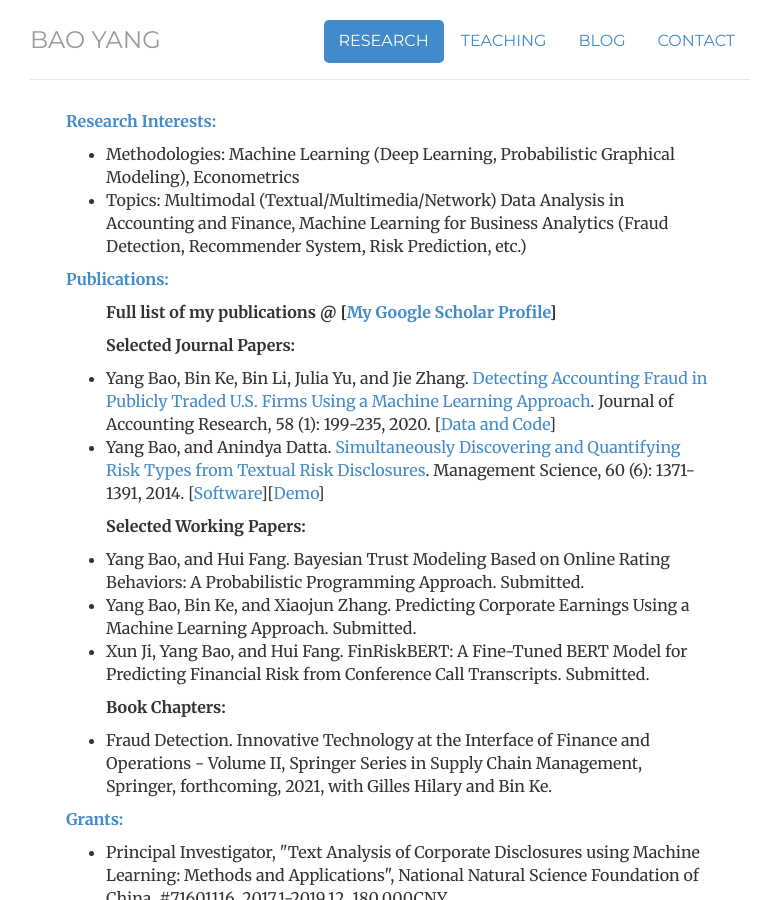
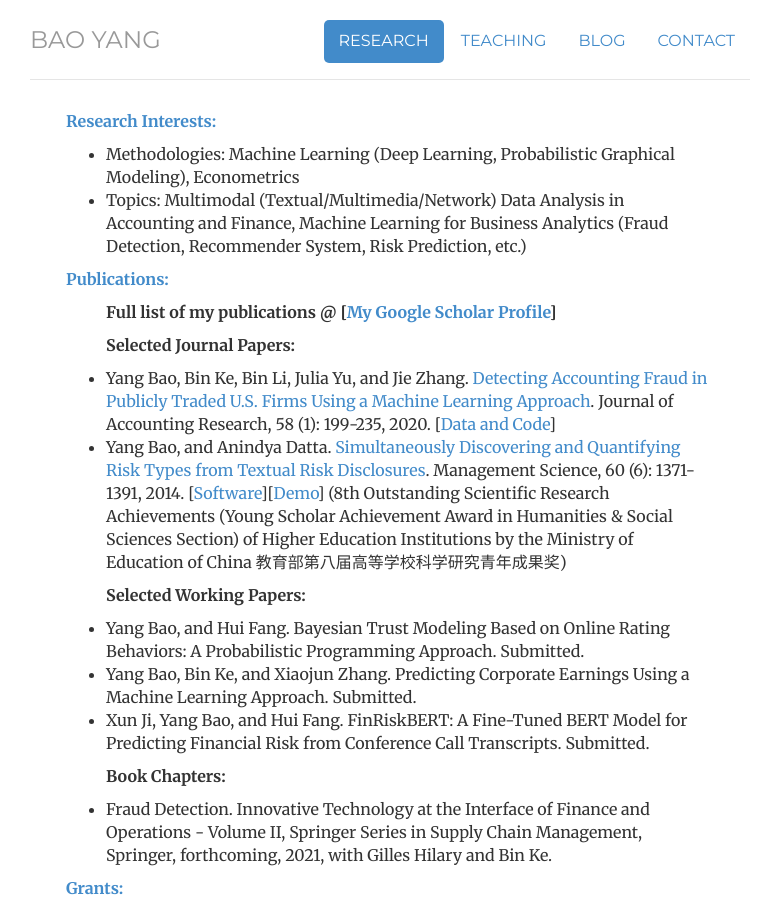
Before and after one commit to popeye007/popeye007.github.io, a Jekyll site: the page built from research/index.html, in a window 1280 px wide and 900 px high. Shown: the whole window, without its empty margins (250-1012 px from the left). Built offline with Jekyll 4.4.1, drawn with Linux system fonts in a browser that asks for light colours; comment, search, counter and statistics services are not loaded.

Commit message:
Update index.html

```diff
--- a/research/index.html
+++ b/research/index.html
@@ -25,7 +25,7 @@
 			<p><b>Full list of my publications @ [<a href="https://scholar.google.com/citations?user=7EEwatMAAAAJ" target="_blank">My Google Scholar Profile</a>]</b></p>
 			<p><b>Selected Journal Papers:</b></p>
 			<li>Yang Bao, Bin Ke, Bin Li, Julia Yu, and Jie Zhang. <a href="https://onlinelibrary.wiley.com/doi/10.1111/1475-679X.12292">Detecting Accounting Fraud in Publicly Traded U.S. Firms Using a Machine Learning Approach</a>. Journal of Accounting Research, 58 (1): 199-235, 2020. [<a href="https://github.com/JarFraud/FraudDetection">Data and Code</a>]</li>
-			<li>Yang Bao, and Anindya Datta. <a href="http://pubsonline.informs.org/doi/abs/10.1287/mnsc.2014.1930">Simultaneously Discovering and Quantifying Risk Types from Textual Risk Disclosures</a>. Management Science, 60 (6): 1371-1391, 2014. [<a href="https://pubsonline.informs.org/doi/suppl/10.1287/mnsc.2014.1930">Software</a>][<a href="http://yangbao.org/10ksldaviz/">Demo</a>]</li>
+			<li>Yang Bao, and Anindya Datta. <a href="http://pubsonline.informs.org/doi/abs/10.1287/mnsc.2014.1930">Simultaneously Discovering and Quantifying Risk Types from Textual Risk Disclosures</a>. Management Science, 60 (6): 1371-1391, 2014. [<a href="https://pubsonline.informs.org/doi/suppl/10.1287/mnsc.2014.1930">Software</a>][<a href="http://yangbao.org/10ksldaviz/">Demo</a>] (8th Outstanding Scientific Research Achievements (Young Scholar Achievement Award in Humanities & Social Sciences Section) of Higher Education Institutions by the Ministry of Education of China 教育部第八届高等学校科学研究青年成果奖)</li>
 		</ul>
 
 		<ul>
```
